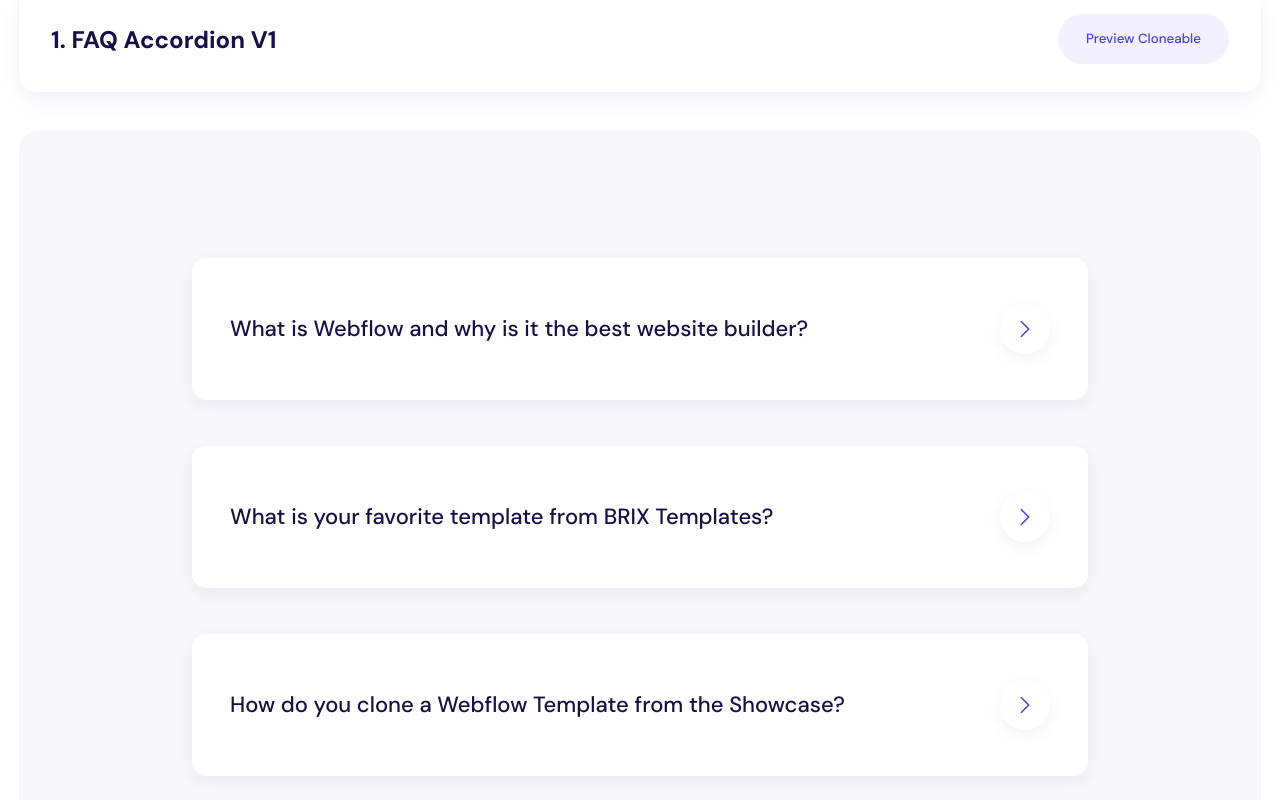
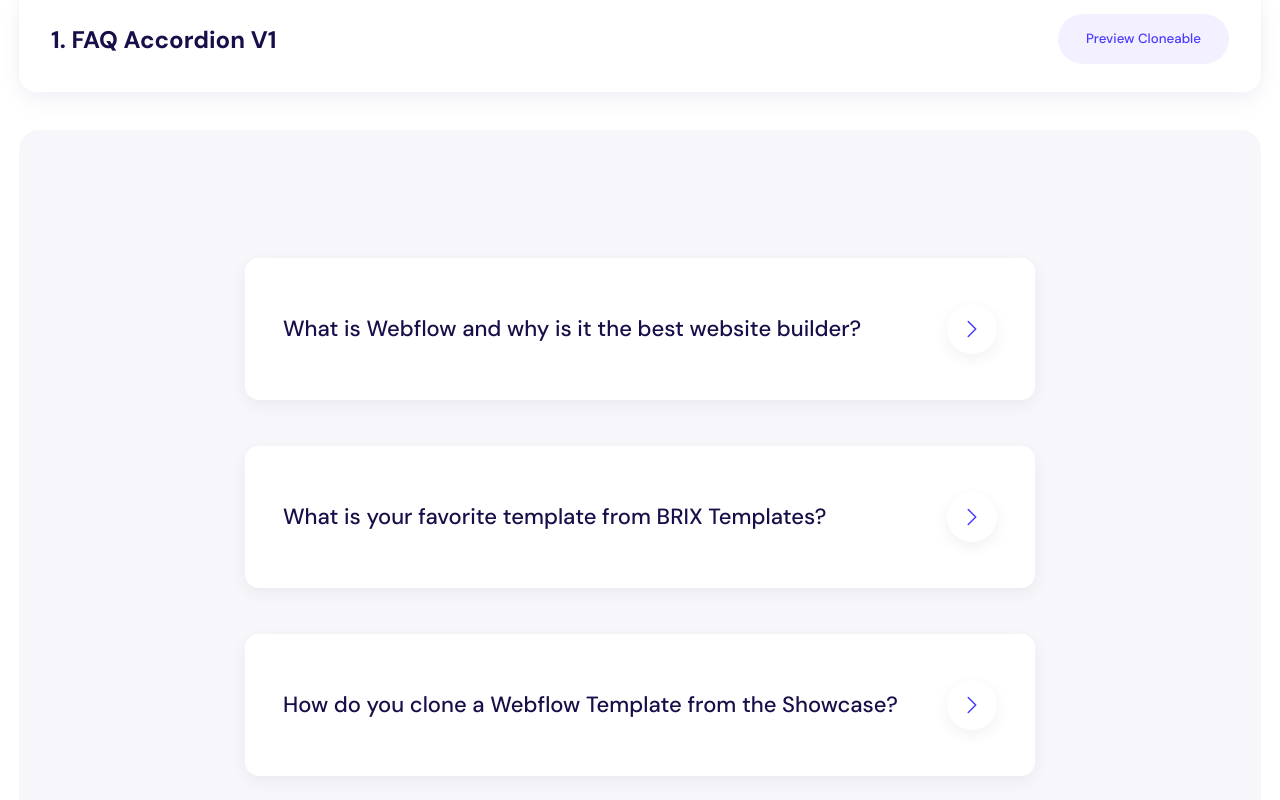
Before and after one commit to KayloPortal/Three-Faq-Accordions, a React (Vite) app: page / in a window 1280 px wide. Shown: the part 740-1540 px from the top of the page. Built offline with nearby package versions, Linux system fonts and the light colour scheme.

Commit message:
added/ container for accordions, changed styles

```diff
--- a/src/components/Sections/FaqFirst/FaqFirst.css
+++ b/src/components/Sections/FaqFirst/FaqFirst.css
@@ -6,16 +6,19 @@
   display: flex;
 }
 
-.faq-accordions--first {
+.faq-main--first {
   padding-top: 8rem;
   padding-bottom: 7.25rem;
+}
+
+.faq-main--first .faq-accordions {
   display: grid;
   grid-template-columns: 1fr;
   gap: 2.875rem;
   transition: all .25s;
 }
 
-.faq-accordions--first .accordion {
+.faq-main--first .accordion {
   cursor: pointer;
   width: min(100%, 56rem);
   background-color: var(--clr-neutral-100);
@@ -31,7 +34,7 @@
   transition: all .1s;
 }
 
-.faq-accordions--first .accordion--selected {
+.faq-main--first .accordion--selected {
   box-shadow: 0 0.375rem 1rem
     hsla(
       var(--clr-bxshadow-100-h),
@@ -42,7 +45,7 @@
     border: .125rem solid var(--clr-primary-100);
 }
 
-.faq-accordions--first .accordion-toggle {
+.faq-main--first .accordion-toggle {
   background-color: var(--clr-neutral-100);
   border-radius: 50%;
   width: 3.125rem;
@@ -59,22 +62,22 @@
   transition: all .15s;
 }
 
-.faq-accordions--first .accordion--selected .accordion-toggle {
+.faq-main--first .accordion--selected .accordion-toggle {
   background-color: var(--clr-primary-100);
   transform: rotateZ(90deg);
 }
 
-.faq-accordions--first .accordion-toggle__icon {
+.faq-main--first .accordion-toggle__icon {
   stroke: var(--clr-primary-100);
   width: 1.5rem;
   object-position: center;
 }
 
-.faq-accordions--first .accordion--selected .accordion-toggle__icon {
+.faq-main--first .accordion--selected .accordion-toggle__icon {
   stroke: var(--clr-neutral-100);
 }
 
-.faq-accordions--first .accordion__desc {
+.faq-main--first .accordion__desc {
   max-height: 0;
   opacity: 0;
   overflow: hidden;
@@ -82,7 +85,7 @@
   transition: all .4s;
 }
 
-.faq-accordions--first .accordion--selected .accordion__desc {
+.faq-main--first .accordion--selected .accordion__desc {
   margin-top: .375rem;
   opacity: 1;
   max-height: 8rem;
--- a/src/components/Sections/FaqFirst/FaqFirst.jsx
+++ b/src/components/Sections/FaqFirst/FaqFirst.jsx
@@ -24,7 +24,7 @@ function FaqFirst() {
   ].map(data => {return {...data, id: nanoid()}}));
   return (
     <div className="faq | faq-first">
-      <Faq faqData={faqData} faqHeader="1. FAQ Accordion V1" faqClass={"faq-accordions--first"} />
+      <Faq faqData={faqData} faqHeader="1. FAQ Accordion V1" faqClass={"faq-main--first"} />
     </div>
   );
 }
--- a/src/components/globals/Faq/Faq.css
+++ b/src/components/globals/Faq/Faq.css
@@ -29,7 +29,7 @@
   border-radius: 100dvw;
 }
 
-.faq-accordions {
+.faq-main {
   background-color: var(--clr-neutral-200);
   display: grid;
   place-items: center;
--- a/src/components/globals/Faq/Faq.jsx
+++ b/src/components/globals/Faq/Faq.jsx
@@ -13,8 +13,8 @@ function Faq({ faqHeader, faqData, faqClass }) {
           Preview Cloneable
         </button>
       </div>
-      <div className="faq-main">
-        <div className={`faq-accordions ${faqClass} | round-300`}>
+      <div className={`faq-main | ${faqClass} round-300`}>
+        <div className={`faq-accordions`}>
           <Accordions accordionsData={faqData} />
         </div>
       </div>
```
